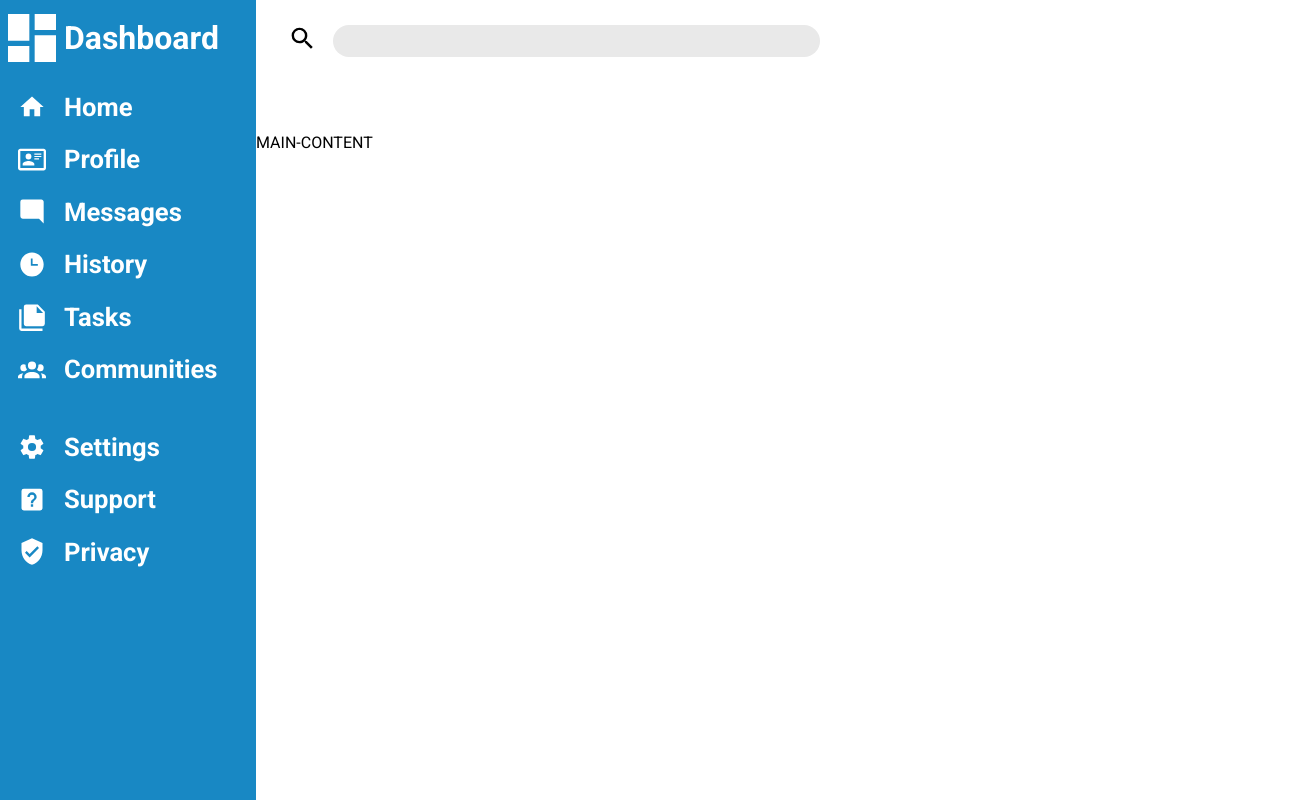
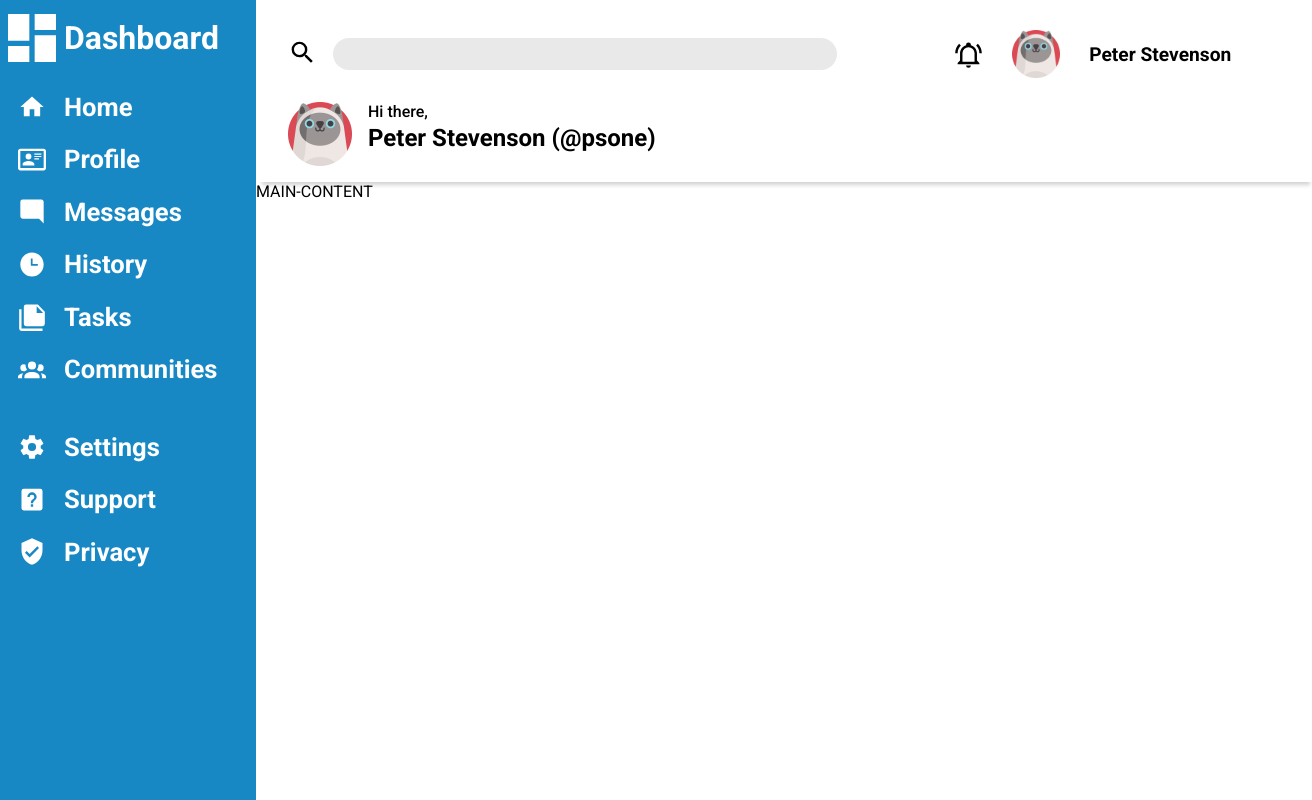
Before and after one commit to p-stevenson/AdminDshBrd, a website: page index.html in a window 1280 px wide. Shown: the whole page, 1312 px wide, since content can reach past the window. Drawn offline with Linux system fonts and the light colour scheme.

Commit message:
Add notification and user-info areas to header

```diff
--- a/index.html
+++ b/index.html
@@ -17,6 +17,18 @@
           <img src="icons/header/search.svg" alt="a black magnifying glass icon">
         </label>
         <input type="search" name="search" id="search">
+      </div>
+      <div class="notification">
+        <img src="icons/header/notification-bell-outline.svg" alt="a black bell ringing icon" class="notification" id="notification-bell">
+        <img src="images/cat-profile-1.png" alt="cartoon image of a cute cat" class="notification" id="notification-user-image">
+        <p class="notification" id="notification-user-name">Peter Stevenson</p>
+      </div>
+      <div class="user-info">
+        <img src="images/cat-profile-1.png" alt="cartoon image of a cute cat" class="user-info" id="main-user-image">
+        <div class="welcome-message user-info">
+          <p class="user-info" id="welcome-message">Hi there,</p>
+          <h2 class="user-info" id="main-user-name">Peter Stevenson (@psone)</h2>
+        </div>
       </div>
     </header>
     <nav class="sidebar">
--- a/style.css
+++ b/style.css
@@ -27,13 +27,16 @@ body {
 }
 
 header {
-  margin: 1.4rem 1rem 0 2rem;
+  margin: 1.4rem 1rem 0 0;
+  padding: 0 0 1rem 2rem;
   grid-area: header;
   display: grid;
   grid-template:
     "search notifications" 1fr
-    "user   tools" 1fr
-    "user   tools" 1fr / 3fr 2fr;
+    "user   tools" 1fr /3fr 2fr;
+  gap: 1rem;
+  box-shadow: 2px 7px 4px -4px rgba(153, 153, 153, 0.44);
+  width: 100%;
 }
 
 header > .search {
@@ -58,6 +61,53 @@ header > .search {
   width: 1.8rem;
 }
 
+header > .notification {
+  display: grid;
+  grid-template-columns: 1fr 1fr 3fr;
+  align-items: center;
+  gap: 1rem;
+}
+
+.notification > #notification-bell {
+  width: 1.8rem;
+  justify-self: right;
+}
+
+.notification > #notification-user-image {
+  width: 3rem;
+  justify-self: center;
+}
+
+.notification > #notification-user-name {
+  font-size: 1.2rem;
+  font-weight: 700;
+}
+
+header > .user-info {
+  display: grid;
+  grid-template:
+    "user-image welcome";
+  grid-template-columns: auto 5fr;
+  gap: 1rem;
+}
+
+.user-info > #main-user-image {
+  width: 4rem;
+  justify-self: center;
+}
+
+.welcome-message {
+  grid-area: welcome;
+  display: grid;
+  grid-template-areas:
+    "welcome"
+    "user-name";
+  grid-template-rows: 1fr 2fr;
+}
+
+.welcome-message > #welcome-message {
+  font-weight: 500;
+}
 
 .sidebar {
   grid-area: nav;
```
